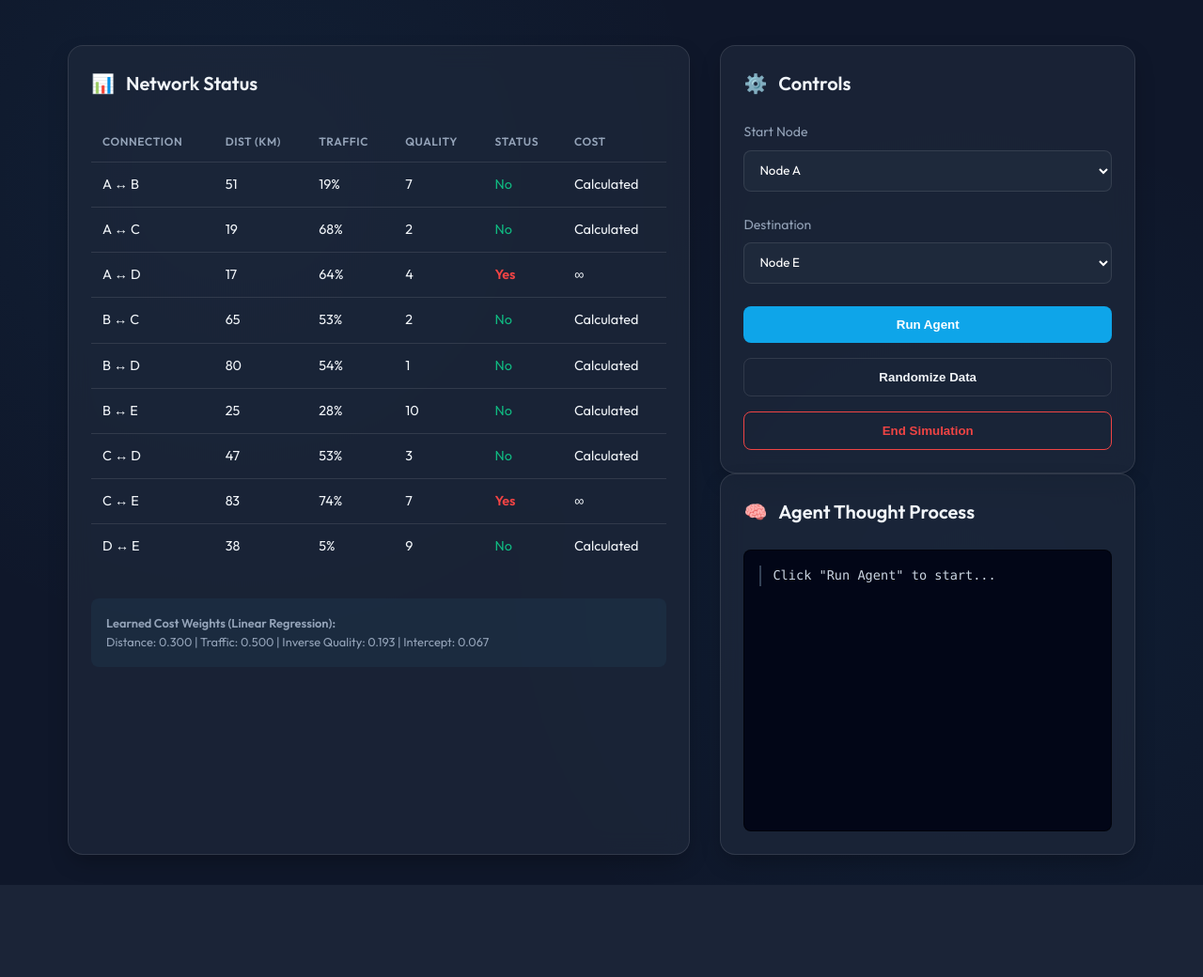
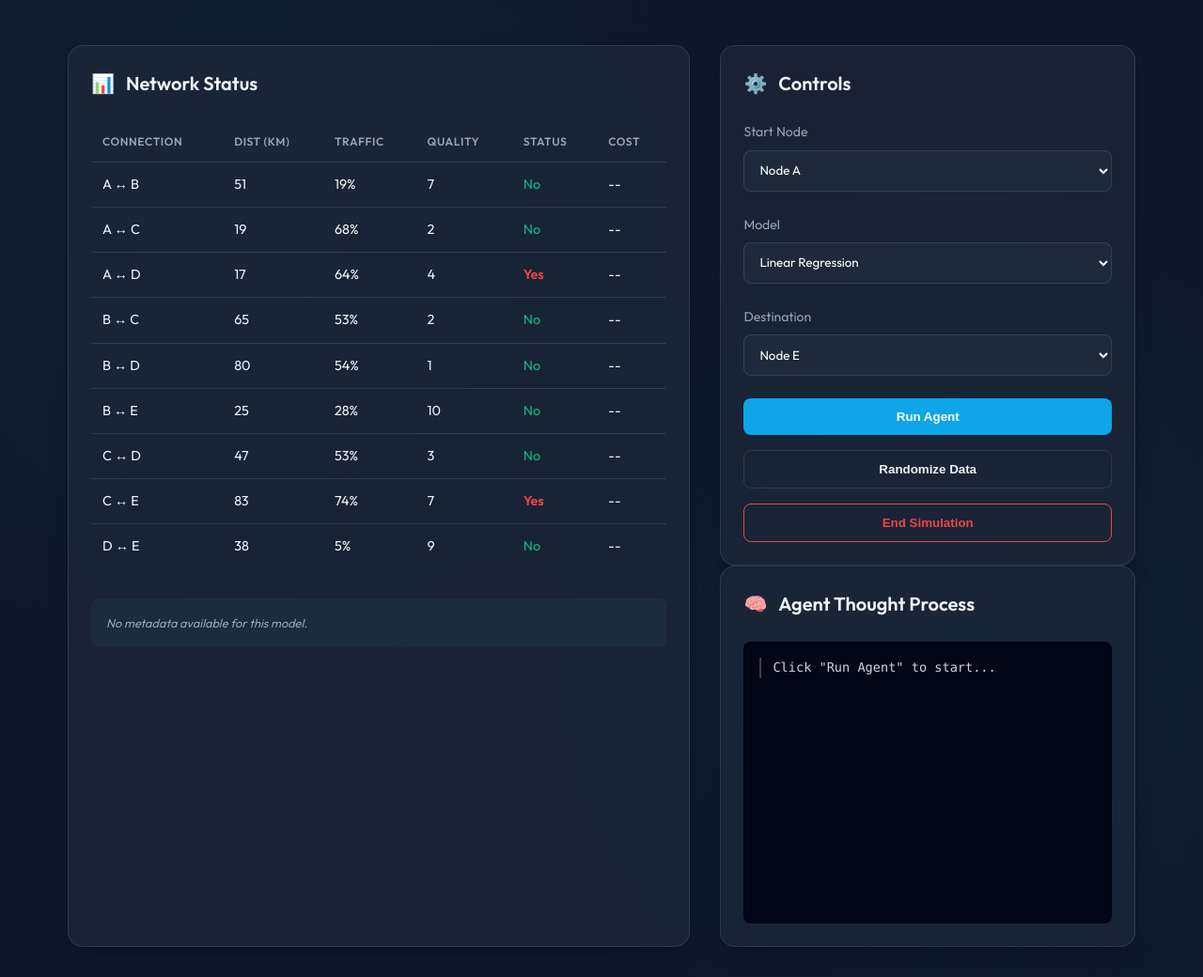
Before and after one commit to SaiVenkataTej/PreSaNa, a Flask app: page / in a window 1280 px wide. Shown: the part 132-1172 px from the top of the page at 94% size. Before the commit the page ends 1074 px from the top, so only its background shows below. Run offline with Flask 3, Linux system fonts and the light colour scheme.

Commit message:
Introduce PreSaNa agent dashboard with dynamic ML model integration and new UI.

```diff
--- a/app.py
+++ b/app.py
@@ -6,27 +6,53 @@
 import json
 import random
 import os
+import joblib
+import pandas as pd
 
 app = Flask(__name__)
 
-# Load trained weights
-WEIGHTS_PATH = 'model_weights.json'
-DEFAULT_WEIGHTS = {'w_distance': 0.3, 'w_traffic': 0.5, 'w_quality_inv': 0.2, 'intercept': 0.0}
+# Constants
+MODEL_METADATA_PATH = 'model_artifacts/model_metadata.json'
+LINEAR_MODEL_PATH = 'model_artifacts/linear_model.pkl'
+RF_MODEL_PATH = 'model_artifacts/rf_model.pkl'
 
-def load_weights():
-    """Reads learned Linear Regression weights from a JSON file."""
-    if os.path.exists(WEIGHTS_PATH):
-        with open(WEIGHTS_PATH, 'r') as f:
-            return json.load(f)
-    return DEFAULT_WEIGHTS
+# Global storage for models and metadata
+models = {}
+feature_metadata = {}
+
+def load_resources():
+    """Loads trained models and metadata on startup."""
+    global models, feature_metadata
+
+    # Load Metadata
+    if os.path.exists(MODEL_METADATA_PATH):
+        with open(MODEL_METADATA_PATH, 'r') as f:
+            feature_metadata = json.load(f)
+    else:
+        print("WARNING: model_metadata.json not found. Models may not work correctly.")
+
+    # Load Models
+    try:
+        models['linear'] = joblib.load(LINEAR_MODEL_PATH)
+        print("Loaded Linear Regression model.")
+    except Exception as e:
+        print(f"Failed to load Linear model: {e}")
+
+    try:
+        models['rf'] = joblib.load(RF_MODEL_PATH)
+        print("Loaded Random Forest model.")
+    except Exception as e:
+        print(f"Failed to load Random Forest model: {e}")
+
+# Load resources immediately
+load_resources()
 
 class GoalBasedAgent:
     """
     PreSaNa Agent responsible for network management and path optimization.
-    Uses learned weights to evaluate route utilities.
+    Uses trained models to evaluate route utils.
     """
     def __init__(self):
-        self.weights = load_weights()
         self.nodes = ['A', 'B', 'C', 'D', 'E']
         self.connections = [
             ('A', 'B'), ('A', 'C'), ('A', 'D'),
@@ -51,10 +77,9 @@
             data[f"{conn[1]}-{conn[0]}"] = edge_info  # Bidirectional network
         self.edge_data = data
 
-    def calculate_cost(self, start, end):
+    def calculate_cost(self, start, end, model_type='linear'):
         """
-        Calculates the utility-based cost between two nodes using the learned formula:
-        Cost = w1*dist + w2*traffic + w3*(11-qual) + intercept
+        Calculates the cost between two nodes using the selected model.
         """
         key = f"{start}-{end}"
         if key not in self.edge_data:
@@ -64,14 +89,26 @@
         if data['blocked'] == "Yes":
             return 999999
 
-        # learned formula: w1*dist + w2*traffic + w3*(11-qual) + intercept
-        cost = (data['distance'] * self.weights['w_distance']) + \
-               (data['traffic'] * self.weights['w_traffic']) + \
-               ((11 - data['quality']) * self.weights['w_quality_inv']) + \
-               self.weights['intercept']
-        return round(cost, 2)
+        # Prepare features: distance, traffic, quality_inv
+        # Input format must matchtraining data: [[distance, traffic, 11-quality]]
+        features = pd.DataFrame([{
+            'distance': data['distance'],
+            'traffic': data['traffic'],
+            'quality_inv': 11 - data['quality']
+        }])
 
-    def find_best_route(self, start, dest):
+        try:
+            model = models.get(model_type)
+            if not model:
+                return 999999  # Fail safe if model missing
+
+            cost = model.predict(features)[0]
+            return round(float(cost), 2)
+        except Exception as e:
+            print(f"Prediction Error: {e}")
+            return 999999
+
+    def find_best_route(self, start, dest, model_type):
         """
         Search engine for the PreSaNa agent.
         Evaluates direct and 1-stop paths to find the global minimum cost.
@@ -79,10 +116,10 @@
         logs = []
         possible_paths = []
 
-        logs.append(f"PreSaNa Goal: Minimize cost from {start} to {dest} using learned weights.")
+        logs.append(f"PreSaNa Goal: Minimize cost from {start} to {dest} using {model_type} model.")
 
         # Check direct
-        direct_cost = self.calculate_cost(start, dest)
+        direct_cost = self.calculate_cost(start, dest, model_type)
         if direct_cost < 999999:
             possible_paths.append({'path': [start, dest], 'cost': direct_cost})
             logs.append(f"Checking direct route: {start} -> {dest} | Cost: {direct_cost}")
@@ -94,8 +131,8 @@
             if mid == start or mid == dest:
                 continue
 
-            c1 = self.calculate_cost(start, mid)
-            c2 = self.calculate_cost(mid, dest)
+            c1 = self.calculate_cost(start, mid, model_type)
+            c2 = self.calculate_cost(mid, dest, model_type)
 
             if c1 < 999999 and c2 < 999999:
                 total = round(c1 + c2, 2)
@@ -120,7 +157,7 @@
 def get_network():
     return jsonify({
         'connections': agent.edge_data,
-        'weights': agent.weights
+        'metadata': feature_metadata
     })
 
 @app.route('/api/randomize')
@@ -133,11 +170,12 @@
     data = request.json
     start = data.get('start')
     dest = data.get('dest')
+    model_type = data.get('model_type', 'linear')  # Default to linear
 
     if not start or not dest or start == dest:
         return jsonify({'error': 'Invalid nodes'}), 400
 
-    best, logs = agent.find_best_route(start, dest)
+    best, logs = agent.find_best_route(start, dest, model_type)
     return jsonify({
         'best': best,
         'logs': logs
--- a/model_weights.json
+++ /dev/null
@@ -1 +0,0 @@
-{"w_distance": 0.2998389725543701, "w_traffic": 0.5001121164820047, "w_quality_inv": 0.19316847974122087, "intercept": 0.06653049699757929}
--- a/static/script.js
+++ b/static/script.js
@@ -8,14 +8,23 @@
     const loadingOverlay = document.getElementById('loading');
     const reportSection = document.getElementById('report-section');
     const reportContent = document.getElementById('report-content');
+    const modelSelect = document.getElementById('model-select');
+
+    // Global state for metadata
+    let globalMetadata = {};
 
     // --- Data Fetching & Rendering ---
 
     const fetchNetwork = async () => {
+        try {
             const response = await fetch('/api/network');
             const data = await response.json();
+            globalMetadata = data.metadata;
             renderNetwork(data.connections);
-        renderWeights(data.weights);
+            updateModelInfo(); // Render info for currently selected model
+        } catch (err) {
+            console.error("Failed to fetch network:", err);
+        }
     };
 
     const renderNetwork = (connections) => {
@@ -29,7 +38,8 @@
             seen.add(sortedNodes);
 
             const row = document.createElement('tr');
-            const cost = calculateLocalCost(info);
+            // Cost is dynamic based on model, so we show '?' or basic info here
+            // or we could show a rough calc if we want.
 
             row.innerHTML = `
                 <td>${key.replace('-', ' ↔ ')}</td>
@@ -37,26 +47,38 @@
                 <td>${info.traffic}%</td>
                 <td>${info.quality}</td>
                 <td class="${info.blocked === 'Yes' ? 'status-blocked' : 'status-ok'}">${info.blocked}</td>
-                <td>${info.blocked === 'Yes' ? '∞' : cost}</td>
+                <td>--</td>
             `;
             tableBody.appendChild(row);
         });
     };
 
-    const renderWeights = (weights) => {
+    const updateModelInfo = () => {
+        const modelType = modelSelect.value;
+        const info = globalMetadata[modelType];
+
+        if (!info) {
+            weightsDiv.innerHTML = '<em>No metadata available for this model.</em>';
+            return;
+        }
+
+        if (modelType === 'linear') {
             weightsDiv.innerHTML = `
-            <strong>Learned Cost Weights (Linear Regression):</strong><br>
-            Distance: ${weights.w_distance.toFixed(3)} |
-            Traffic: ${weights.w_traffic.toFixed(3)} |
-            Inverse Quality: ${weights.w_quality_inv.toFixed(3)} |
-            Intercept: ${weights.intercept.toFixed(3)}
+                <strong>Learned Weights (Linear Regression):</strong><br>
+                Distance: ${info.w_distance.toFixed(3)} |
+                Traffic: ${info.w_traffic.toFixed(3)} |
+                Inverse Quality: ${info.w_quality_inv.toFixed(3)} |
+                Intercept: ${info.intercept.toFixed(3)}
             `;
-    };
-
-    // Note: We only use this for UI display, backend does the real math
-    const calculateLocalCost = (info) => {
-        // Just a dummy calc for the table until weights are loaded globally in JS if needed
-        return "Calculated";
+        } else if (modelType === 'rf') {
+            const imps = info.feature_importances;
+            weightsDiv.innerHTML = `
+                <strong>Feature Importances (Random Forest):</strong><br>
+                Distance: ${imps.distance.toFixed(3)} |
+                Traffic: ${imps.traffic.toFixed(3)} |
+                Inverse Quality: ${imps.quality_inv.toFixed(3)}
+            `;
+        }
     };
 
     const log = (text, type = '') => {
@@ -68,9 +90,14 @@
     };
 
     // --- Event Handlers ---
+
+    // Update info when model changes
+    modelSelect.addEventListener('change', updateModelInfo);
+
     runBtn.addEventListener('click', async () => {
         const start = document.getElementById('start-node').value;
         const dest = document.getElementById('dest-node').value;
+        const modelType = modelSelect.value;
 
         if (start === dest) {
             alert('Start and Destination cannot be the same!');
@@ -79,13 +106,13 @@
 
         loadingOverlay.style.display = 'flex';
         consoleArea.innerHTML = '';
-        log('--- PreSaNa Session Started ---', 'header');
+        log(`--- PreSaNa Session Started (${modelType === 'linear' ? 'Linear Regression' : 'Random Forest'}) ---`, 'header');
 
         try {
             const response = await fetch('/api/run', {
                 method: 'POST',
                 headers: { 'Content-Type': 'application/json' },
-                body: JSON.stringify({ start, dest })
+                body: JSON.stringify({ start, dest, model_type: modelType })
             });
 
             const data = await response.json();
@@ -93,9 +120,11 @@
             // Artificial delay for effect
             await new Promise(r => setTimeout(r, 800));
 
+            if (data.logs) {
                 data.logs.forEach((msg, i) => {
                     setTimeout(() => log(msg), i * 150);
                 });
+            }
 
             setTimeout(() => {
                 if (data.best) {
@@ -106,21 +135,24 @@
                         <p>Optimal Route Found: <strong>${path}</strong></p>
                         <p>Total Estimated Cost: <strong>${data.best.cost}</strong></p>
                         <p style="margin-top: 1rem; font-size: 0.9rem; color: #94a3b8;">
-                            This route was selected using PreSaNa's learned weights.                             It balances distance, traffic congestion, and road quality to achieve the goal.
+                            Route optimized using <strong>${modelType === 'linear' ? 'Linear Regression' : 'Random Forest'}</strong> logic.
                         </p>
                     `;
                     log('SUCCESS: Route optimized.', 'success');
+                } else if (data.error) {
+                     log(`ERROR: ${data.error}`, 'error');
                 } else {
                     reportSection.style.display = 'block';
                     reportContent.innerHTML = `<p class="log-error">No feasible route found. All paths are blocked.</p>`;
                     log('ERROR: Goal unreachable.', 'error');
                 }
                 loadingOverlay.style.display = 'none';
-            }, data.logs.length * 150 + 500);
+            }, (data.logs ? data.logs.length * 150 : 0) + 500);
 
         } catch (err) {
             console.error(err);
             loadingOverlay.style.display = 'none';
+            log('System Error: Check console for details.', 'error');
         }
     });
 
--- a/templates/index.html
+++ b/templates/index.html
@@ -54,6 +54,13 @@
                             <option value="C">Node C</option>
                             <option value="D">Node D</option>
                             <option value="E">Node E</option>
+                        </select>
+                    </div>
+                    <div class="control-group">
+                        <label for="model-select">Model</label>
+                        <select id="model-select">
+                            <option value="linear">Linear Regression</option>
+                            <option value="rf">Random Forest</option>
                         </select>
                     </div>
                     <div class="control-group">
```
Also changed, not shown: documentation/summary.md (added, +62 -0 lines), ml_model.py (+42 -21 lines), documentation/AGENT_DOCS.md (renamed from AGENT_DOCS.md), 1 other file. Lines whose indentation alone changed are shown as unchanged.
